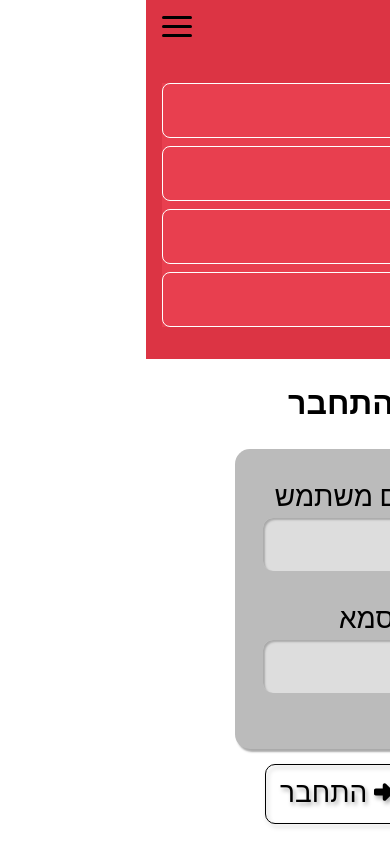
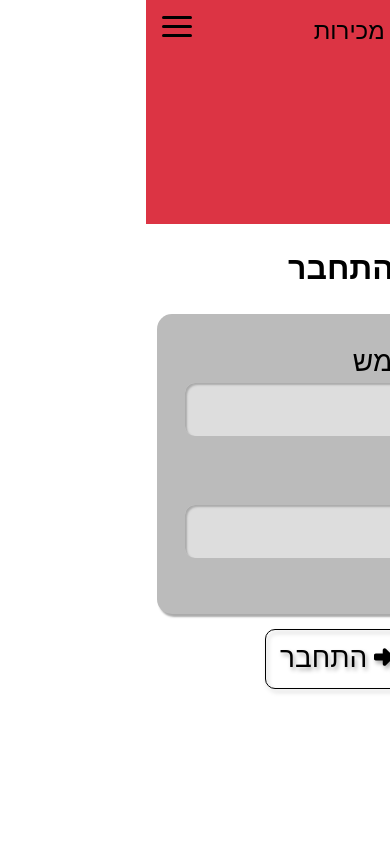
Before and after one commit to benjiramm/sales-client-mvp, a Next.js app: page /login in a window 390 px wide. Both pictures are taken after a click on the element 31 px from the left and 26 px from the top of the page. Built offline with nearby package versions, Linux system fonts and the light colour scheme.

Commit message:
added responsiveness and perfected navbar

```diff
--- a/components/history/HistoryStaff.tsx
+++ b/components/history/HistoryStaff.tsx
@@ -53,7 +53,7 @@ const HistoryStaff = (props: {
         </div>
         {user && (user.is_admin || user._id === author) && (
           <div
-            className={new_shift_styles.delete_button}
+            className={`${new_shift_styles.delete_button} ${styles.delete_button}`}
             onClick={() => handleDeleteStaffRow()}
           >
             <FontAwesomeIcon icon="trash-can" />
--- a/components/shared/Navbar.tsx
+++ b/components/shared/Navbar.tsx
@@ -1,6 +1,6 @@
 import { UserContext } from "@/context/userContext";
 import Link from "next/link";
-import { useContext, useState } from "react";
+import { useContext, useEffect, useState } from "react";
 import styles from "./navbar.module.css";
 import { FontAwesomeIcon } from "@fortawesome/react-fontawesome";
 import { useRouter } from "next/router";
@@ -16,11 +16,25 @@ const Navbar = () => {
     setUser(null);
   };
 
+  useEffect(() => {
+    setExtended(false);
+  }, [router]);
+
   return (
     <>
       <div className={styles.navbar}>
-        <div className={styles.brand_title}>
-          <div className={styles.logo}>LOGO</div>
+        <div className={styles.brand_title} onClick={() => router.push("/")}>
+          <img src="/japanika_logo.svg" className={styles.logo} />
+          <div className={styles.title_text}>תחרות מכירות</div>
+          {user && (
+            <div className={styles.user_status}>
+              <FontAwesomeIcon
+                icon="check"
+                className={styles.status_checkmark}
+              />
+              <div>מחובר, {user.username}</div>
+            </div>
+          )}
         </div>
 
         <div
@@ -60,12 +74,12 @@ const Navbar = () => {
 
             {/* PUBLIC LINKS */}
             <li>
-              <Link href={"items"}>
+              <Link href={"/items"}>
                 <FontAwesomeIcon icon="list" /> פריטים
               </Link>
             </li>
             <li>
-              <Link href={"staff"}>
+              <Link href={"/staff"}>
                 <FontAwesomeIcon icon="users" /> צוות
               </Link>
             </li>
@@ -86,7 +100,7 @@ const Navbar = () => {
               </li>
             ) : (
               <li>
-                <Link href={"login"}>
+                <Link href={"/login"}>
                   <FontAwesomeIcon icon="right-to-bracket" /> התחברי/י
                 </Link>
               </li>
--- a/components/shared/navbar.module.css
+++ b/components/shared/navbar.module.css
@@ -1,11 +1,12 @@
 .navbar {
     display: flex;
+    flex-wrap: wrap;
     position: relative;
     justify-content: space-between;
     align-items: center;
     background-color: var(--navbar-color);
     color: var(--black);
-    padding: 2em 1em;
+    padding: 0 1em;
 
 }
 
@@ -13,6 +14,40 @@
     font-size: 1.5rem;
     margin: .5rem;
     font-family: 'Secular One', sans-serif;
+    display: flex;
+    gap:.5em;
+    align-items: center;
+    cursor: pointer;
+}
+
+.logo {
+    height: 2em;
+}
+
+.title_text{
+    font-size: 1em;
+    word-break:break-all ;
+    line-height: 1em;
+}
+
+.user_status{
+    font-size: .75em;
+    color: white;
+    font-family: 'Heebo', sans-serif;
+    display: flex;
+    align-items: center;
+    gap: .2em;
+}
+
+.status_checkmark{
+    font-size: .5em;
+    border-radius: 50%;
+    padding: .25em;
+    height: 1em;
+    width: 1em;
+    color: white;
+    background-color: var(--green);
+    margin-right: 2em;
 }
 
 .navbar_links {
@@ -22,7 +57,7 @@
 .navbar_links ul{
     display: flex;
     gap: .5rem;
-    margin: 0;
+    margin: 1rem 0;
     padding: 0;
     font-family: 'Heebo', sans-serif;
 }
@@ -40,12 +75,13 @@
     font-size: 1.25rem;
     border-radius: 8px;
     border-width: 1px;
+    transition: .3s;
 }
 
-.navbar_links li:hover{
+.navbar_links li a:hover{
     background-color: white;
-    color: var(--black);
     border-radius: 8px;
+    border-color: white;
 }
 
 .toggle_button {
@@ -61,11 +97,6 @@
     transition: .3s;
 }
 
-.toggle_button:hover {
-    height: 30px;
-    top: .75rem;
-}
-
 .toggle_button .bar1,
 .toggle_button .bar2,
 .toggle_button .bar3
@@ -76,7 +107,25 @@
     border-radius: 10px;
 }
 
-@media (max-width: 800px){
+@media (max-width: 1200px){
+    .navbar_links ul li a {
+        color: white;
+        padding: .25rem .5rem;
+        border-style: none;
+        font-size: 1em;
+    }
+    .navbar_links ul li a:hover {
+        color: var(--black);
+        background-color: white;
+        padding: .25rem 1rem;
+        border-style: none;
+    }
+    .navbar_links ul {
+        gap: 0;
+    }
+}
+
+@media (max-width: 900px){
     .navbar {
         flex-direction: column;
         align-items: flex-start;
@@ -89,11 +138,6 @@
     .navbar_links {
         display: none;
         width: 100%;
-        background-color: #e83f4f;
-    }
-
-    .navbar_links li:hover{
-        background-color: #666;
     }
 
     .navbar_links ul {
@@ -107,7 +151,15 @@
 
     .navbar_links ul li a {
         color: white;
-        padding: .75rem 1rem;
+        padding: .25rem 1rem;
+        border-style: none;
+    }
+
+    .navbar_links ul li a:hover {
+        color: var(--black);
+        background-color: white;
+        padding: .25rem 1rem;
+        border-style: none;
     }
 
     .navbar_links.active{
--- a/pages/protected/new_shift.tsx
+++ b/pages/protected/new_shift.tsx
@@ -52,7 +52,7 @@ const NewShift = () => {
     },
     onSuccess: () => {
       dispatch(clearState());
-      router.push("/");
+      router.push("/protected/history");
     },
   });
 
--- a/pages/staff.tsx
+++ b/pages/staff.tsx
@@ -27,7 +27,6 @@ const Staff = () => {
         </div>
         {user && user.is_admin && <NewStaffButton />}
       </main>
-      ;
     </>
   );
 };
--- a/styles/login.module.css
+++ b/styles/login.module.css
@@ -63,3 +63,21 @@
     margin: auto;
     border-radius: 10px;
 }
+
+@media (max-width: 1200px){
+    .main_card{
+        width: 60%;
+    }
+    .error_banner {
+        width: 60%;
+    }
+}
+
+@media (max-width: 900px){
+    .main_card{
+        width: 80%;
+    }
+    .error_banner {
+        width: 80%;
+    }
+}
```
Also changed, not shown: components/history/history.module.css (+20 -1 lines), components/items/items.module.css (+33 -0 lines), components/new_shift/NewStaffSales.tsx (+15 -3 lines), components/scoreboard/scoreboard.module.css (+8 -0 lines), styles/buttons.module.css (+10 -0 lines), styles/new_shift.module.css (+22 -1 lines).
